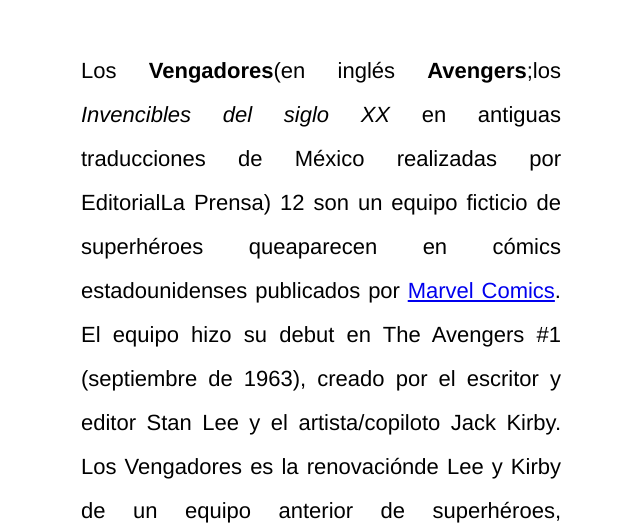
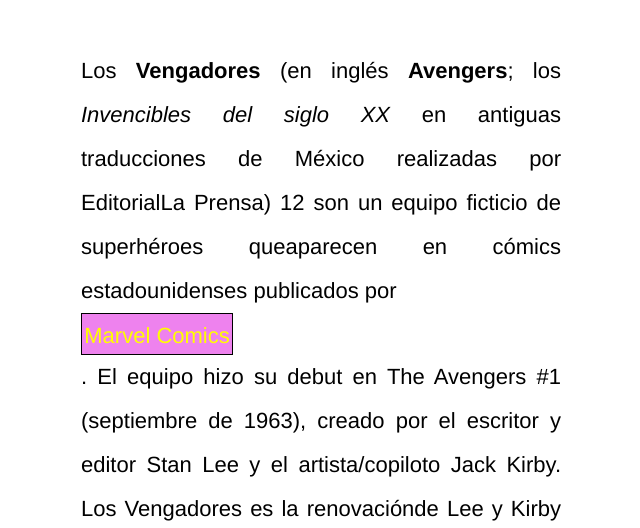
Before and after one commit to MartuSposaro/PWFE-M1-14, a plain HTML site: page index.html in a window 1280 px wide. Shown: the part 424-952 px from the top of the page, without its empty margins (319-959 px from the left). Drawn offline with Linux system fonts and the light colour scheme.

Commit message:
creando botones de enlace

```diff
--- a/index.html
+++ b/index.html
@@ -44,16 +44,39 @@
         		width: 320px;
         		margin:auto;
         		display:block;
+
         	}
+
+        	.uno a{
+        		text-decoration: none;
+        		display: block;
+        		border:1px solid black;
+        		width:150px;
+        		height:40px;
+        		text-align:center;
+
+        		background-color: violet;
+        		color:yellow;
+
+           	}
+
+           	.uno a:hover{
+           		background-color: yellow;
+           		color:violet;
+           	}
+
+
         </style>
      </head>
     <body>
     	<img src="img/avengers.png" alt="the avengers">
 	<h1 align="center">THE AVENGERS</font></h1>
 </br>
-	<p align="center">Los <strong>Vengadores</strong>(en inglés <strong>Avengers</strong>;los <em>Invencibles del siglo XX</em> en antiguas traducciones de México realizadas por EditorialLa  Prensa) 12 son  un  equipo ficticio de  superhéroes queaparecen en  cómics estadounidenses publicados por <a href="#">Marvel Comics</a>. El  equipo hizo  su  debut en  The  Avengers #1 (septiembre de 1963), creado por el escritor y editor Stan Lee y el artista/copiloto Jack Kirby. Los Vengadores es la renovaciónde  Lee  y  Kirby  de  un  equipo anterior de  superhéroes, Escuadrón Todos los Ganadores, que apareció en la serie decómics publicada por el predecesor de Marvel Comics, TimelyComics.</font></p>
+<div class="uno">
+	<p align="center">Los <strong>Vengadores</strong> (en inglés <strong>Avengers</strong>; los <em>Invencibles del siglo XX</em> en antiguas traducciones de México realizadas por EditorialLa  Prensa) 12 son  un  equipo ficticio de  superhéroes queaparecen en  cómics estadounidenses publicados por <a href="https://es.wikipedia.org/wiki/Marvel_Comics" target="_blank">Marvel Comics</a>. El  equipo hizo  su  debut en  The  Avengers #1 (septiembre de 1963), creado por el escritor y editor Stan Lee y el artista/copiloto Jack Kirby. Los Vengadores es la renovaciónde  Lee  y  Kirby  de  un  equipo anterior de  superhéroes, Escuadrón Todos los Ganadores, que apareció en la serie decómics publicada por el predecesor de Marvel Comics, TimelyComics.</font></p>
+</div>
 </br>
-	<p align="center">Etiquetados como los Héroes más poderosos de la Tierra, losVengadores originalmente consistían en <a href="#">Ant-Man</a>, <a href="#">Hulk</a>, <a href="#">IronMan</a>,<a href="#"> Thor</a> y <a href="#">Avispa</a>. Ant-Man se convirtió en Giant-Man por elnúmero 2.  El Capitán América  original fue  descubiertoatrapado en hielo en el número 4, y se unió al grupo después deque  lo  revivieron.  Una  lista  rotativa se  convirtió en  un  sellodistintivo de la serie, aunque un tema se mantuvo constante: losVengadores luchan "contra los  enemigos que  ningúnsuperhéroe puede soportar". El equipo, famoso por su grito debatalla de  «¡Vengadores unidos!», ha  presentado humanos, mutantes, inhumanos, androides, alienígenas, seressobrenaturales e incluso antiguos villanos.</font></p>
+	<p align="center">Etiquetados como los Héroes más poderosos de la Tierra, losVengadores originalmente consistían en <a href="https://es.wikipedia.org/wiki/Ant-Man_(pel%C3%ADcula)" target="_blank">Ant-Man</a>, <a href="https://es.wikipedia.org/wiki/Hulk" target="_blank">Hulk</a>, <a href="https://es.wikipedia.org/wiki/Iron_Man" target="_blank">IronMan </a>,<a href="https://es.wikipedia.org/wiki/Thor_(pel%C3%ADcula)" target="_blank"> Thor</a> y <a href="https://es.wikipedia.org/wiki/Avispa_(c%C3%B3mic)" target="_blank">Avispa</a>. Ant-Man se convirtió en Giant-Man por el número 2.  El Capitán América  original fue  descubiertoatrapado en hielo en el número 4, y se unió al grupo después deque  lo  revivieron.  Una  lista  rotativa se  convirtió en  un  sellodistintivo de la serie, aunque un tema se mantuvo constante: losVengadores luchan "contra los  enemigos que  ningúnsuperhéroe puede soportar". El equipo, famoso por su grito debatalla de  «¡Vengadores unidos!», ha  presentado humanos, mutantes, inhumanos, androides, alienígenas, seressobrenaturales e incluso antiguos villanos.</font></p>
 </br>
 	<p align="center">El equipo ha aparecido en una amplia variedad de medios fuerade  los  cómics, incluyendo una  serie  de  diferentes series detelevisión animadas y películas directas a video. La película deacción en  vivo  de  2012 The  Avengers, dirigida por  JossWhedon, estableció numerosos récords durante   sufuncionamiento de taquilla, incluido uno de los primeros debutsde  apertura  en  América del  Norte, con  un  brote de  fin  desemana de  $  207.4 millones.   La  secuela, Avengers: Age  ofUltron, fue  lanzado el  1  de  mayo de  2015, seguido porAvengers: Infinity War, que se convirtió en la primera película desuperhéroes a bruto más de $ 2 mil millones, fue lanzado el 27de  abril  de  2018. Su  secuela, Avengers: Endgame, estáprogramada para su estreno el 26 de abril de 2019. El 7 dediciembre se estrenó el primer tráiler de la película siendo elvídeo más visto de YouTube con 284 millones de visionados enapenas 24 horas</font>.</p>
     </body>
```
